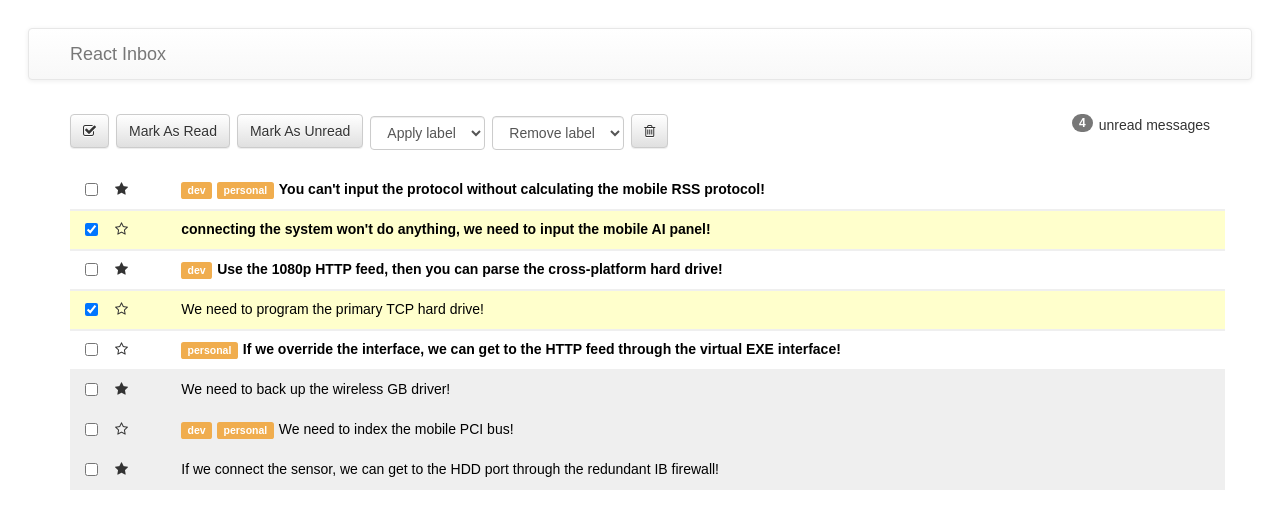
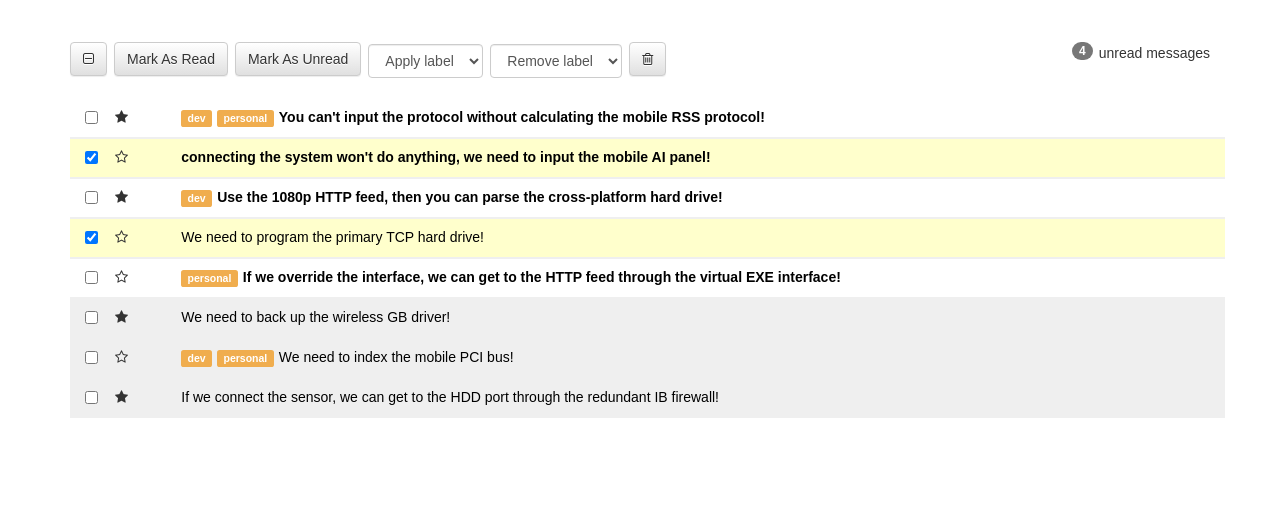
Before and after one commit to kenkotch/react-inbox, a React (Create React App) app: page / in a window 1280 px wide. Shown: the top 528 px of the page. Built offline with nearby package versions, Linux system fonts and the light colour scheme.

Commit message:
add select all, select none functionality. only labels left

```diff
--- a/src/components/App.js
+++ b/src/components/App.js
@@ -50,34 +50,32 @@ class App extends Component {
     this.setState({ messages })
   }
 
+  toggleSelectAll() {
+    const selectedMessages = this.state.messages.filter(message => message.selected)
+    const selected = selectedMessages.length !== this.state.messages.length
+
+    this.setState({
+      messages: this.state.messages.map(message => (
+        message.selected !== selected ? { ...message, selected } : message
+      ))
+    })
+  }
+
   render() {
     return (
       <div>
-        <div className="navbar navbar-default" role="navigation">
-          <div className="container">
-            <div className="navbar-header">
-              <button type="button" className="navbar-toggle collapsed" data-toggle="collapse" data-target=".navbar-collapse">
-                <span className="sr-only">Toggle navigation</span>
-                <span className="icon-bar"></span>
-                <span className="icon-bar"></span>
-                <span className="icon-bar"></span>
-              </button>
-              <a className="navbar-brand" href="/">React Inbox</a>
-            </div>
-          </div>
-        </div>
-
         <div className="container">
           <Toolbar
-            messages={this.state.messages}
-            markAsRead={this.markAsRead.bind(this)}
-            markAsUnread={this.markAsUnread.bind(this)}
-            deleteMessages={this.deleteMessages.bind(this)}
+            messages={ this.state.messages }
+            markAsRead={ this.markAsRead.bind(this) }
+            markAsUnread={ this.markAsUnread.bind(this) }
+            deleteMessages={ this.deleteMessages.bind(this) }
+            toggleSelectAll={ this.toggleSelectAll.bind(this) }
             />
           <MessageList
-            messages={this.state.messages}
-            toggleSelect={this.toggleSelect.bind(this)}
-            toggleStar={this.toggleStar.bind(this)}
+            messages={ this.state.messages }
+            toggleSelect={ this.toggleSelect.bind(this) }
+            toggleStar={ this.toggleStar.bind(this) }
             />
         </div>
       </div>
--- a/src/components/Message.js
+++ b/src/components/Message.js
@@ -24,7 +24,11 @@ const Message = ({
       <div className="col-xs-1">
         <div className="row">
           <div className="col-xs-2">
-            <input type="checkbox" checked={ !!message.selected } readOnly={ true } />
+            <input
+              type="checkbox"
+              checked={ !!message.selected }
+              readOnly={ true }
+            />
           </div>
           <div className="star-container col-xs-2" onClick={ starMessage }>
             <i className={`star fa ${ starClass }`}></i>
--- a/src/components/Toolbar.js
+++ b/src/components/Toolbar.js
@@ -4,10 +4,24 @@ const Toolbar = ({
   messages,
   markAsRead,
   markAsUnread,
-  deleteMessages
+  deleteMessages,
+  toggleSelectAll
 }) => {
 
   const unreadCount = messages.filter(message => !message.read).length
+  const selectedCount = messages.filter(message => message.selected).length
+  let selectAllClass
+
+  switch(selectedCount) {
+    case 0:
+      selectAllClass = 'fa-square-o'
+      break
+    case messages.length:
+      selectAllClass = 'fa-check-square-o'
+      break
+    default:
+      selectAllClass = 'fa-minus-square-o'
+  }
 
   return (
     <div className="row toolbar">
@@ -17,33 +31,33 @@ const Toolbar = ({
           unread { unreadCount === 1 ? 'message': 'messages' }
         </p>
 
-        <button className="btn btn-default">
-          <i className="fa fa-check-square-o"></i>
+        <button className="btn btn-default" onClick={ toggleSelectAll }>
+          <i className={`fa ${ selectAllClass }`}></i>
         </button>
 
-        <button className="btn btn-default" onClick={ markAsRead }>
+        <button className="btn btn-default" onClick={ markAsRead } disabled={ selectedCount === 0 }>
           Mark As Read
         </button>
 
-        <button className="btn btn-default" onClick={ markAsUnread }>
+        <button className="btn btn-default" onClick={ markAsUnread } disabled={ selectedCount === 0 } >
           Mark As Unread
         </button>
 
-        <select className="form-control label-select">
+        <select className="form-control label-select" disabled={ selectedCount === 0 } >
           <option>Apply label</option>
           <option value="dev">dev</option>
           <option value="personal">personal</option>
           <option value="gschool">gschool</option>
         </select>
 
-        <select className="form-control label-select">
+        <select className="form-control label-select" disabled={ selectedCount === 0 } >
           <option>Remove label</option>
           <option value="dev">dev</option>
           <option value="personal">personal</option>
           <option value="gschool">gschool</option>
         </select>
 
-        <button className="btn btn-default" onClick={ deleteMessages }>
+        <button className="btn btn-default" onClick={ deleteMessages } disabled={ selectedCount === 0 } >
           <i className="fa fa-trash-o"></i>
         </button>
       </div>
```
